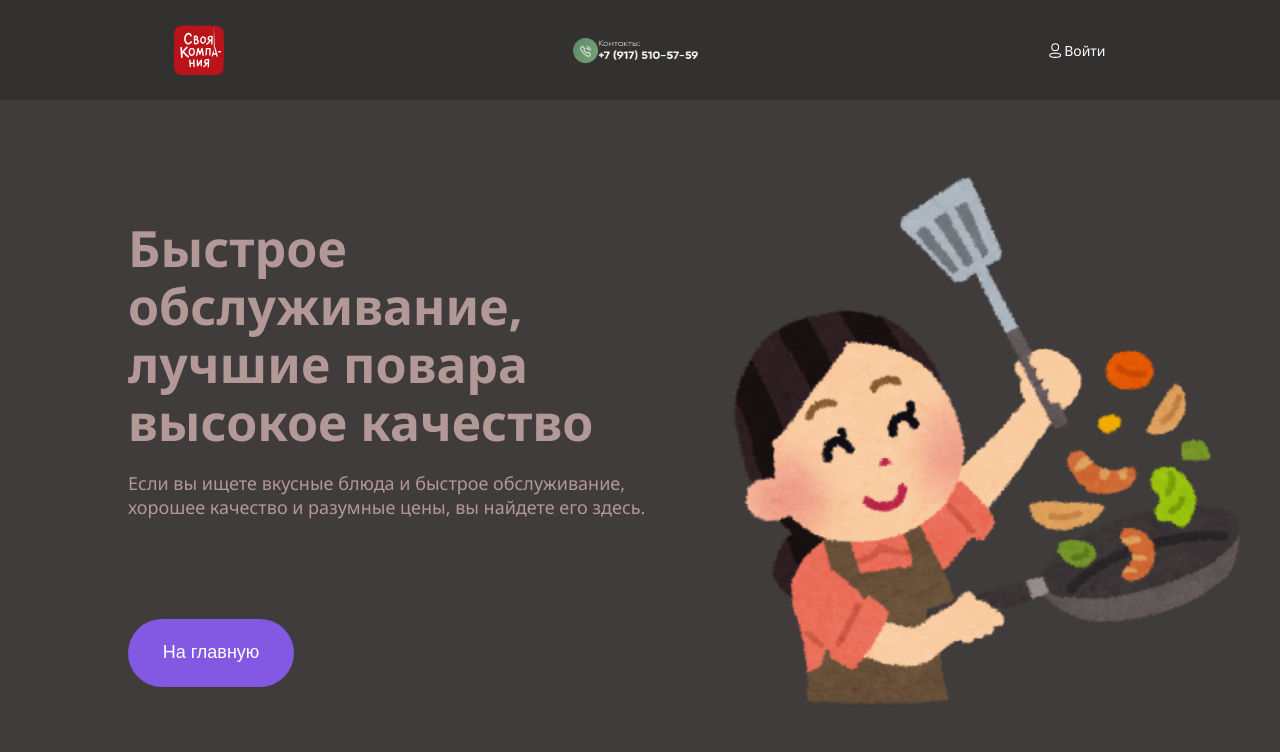
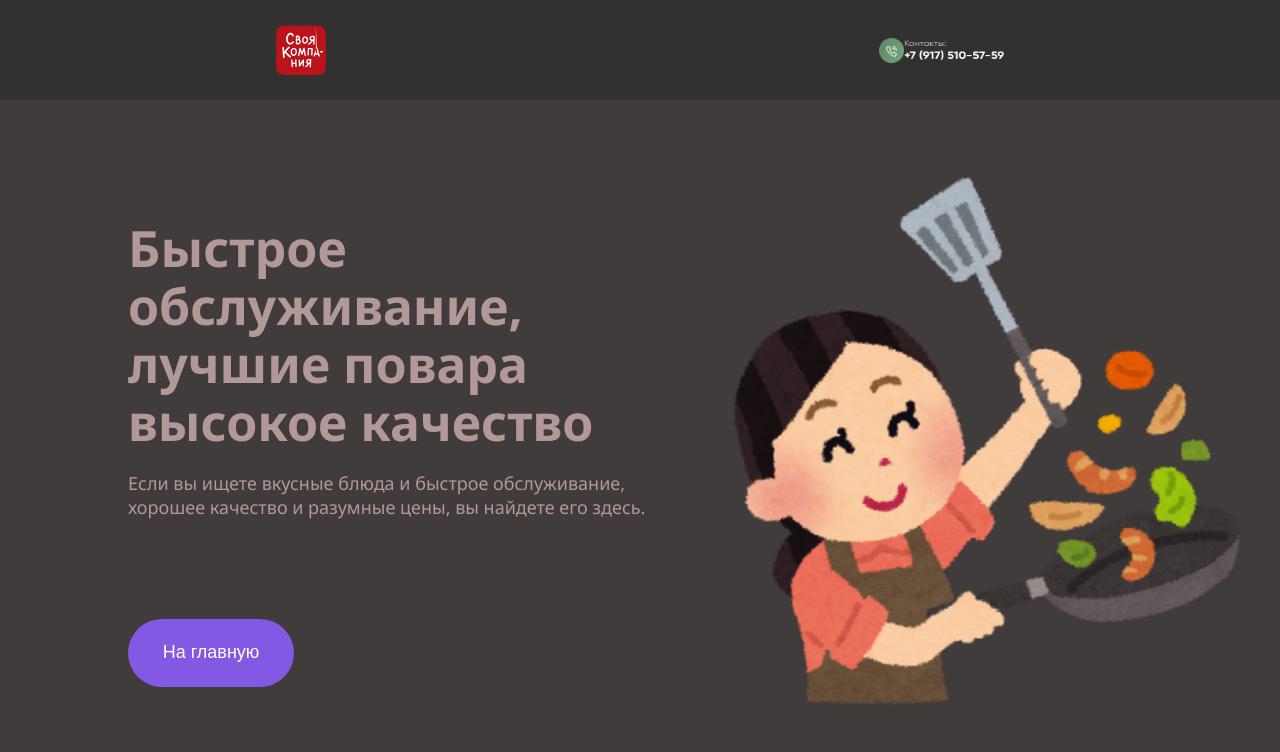
Before and after one commit to ArtemLutfullin/RestoranSvComp, a plain HTML site: page pages/aboutUs.html in a window 1280 px wide. Shown: the top 752 px of the page. Drawn offline with Linux system fonts and the light colour scheme.

Commit message:
LoginAdd

```diff
--- a/pages/aboutUs.html
+++ b/pages/aboutUs.html
@@ -26,7 +26,7 @@
       <img src="../media/Calling.png" alt="phone icon" />
       <img src="../media/Контакты_ +7 (917) 510-57-59.png" alt="number" />
     </a>
-    <a href="./pages/login.html" class="login">
+    <!-- <a href="/pages/login.html" class="login">
       <svg width="24" height="24" viewBox="0 0 24 24" fill="none" xmlns="http://www.w3.org/2000/svg">
         <circle cx="11.5788" cy="7.27803" r="4.77803" stroke="white" stroke-width="1.5" stroke-linecap="round"
           stroke-linejoin="round" />
@@ -35,7 +35,7 @@
           stroke="white" stroke-width="1.5" stroke-linecap="round" stroke-linejoin="round" />
       </svg>
       Войти
-    </a>
+    </a> -->
   </header>
 
   <div class="main">
```
